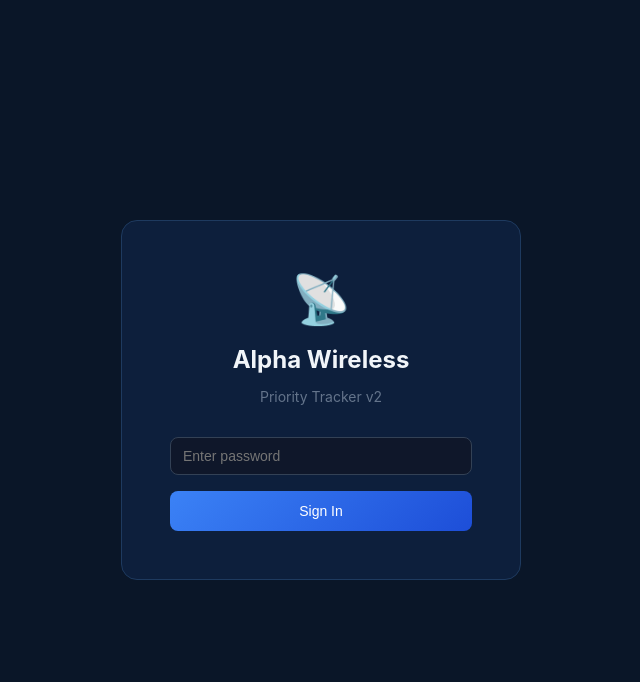
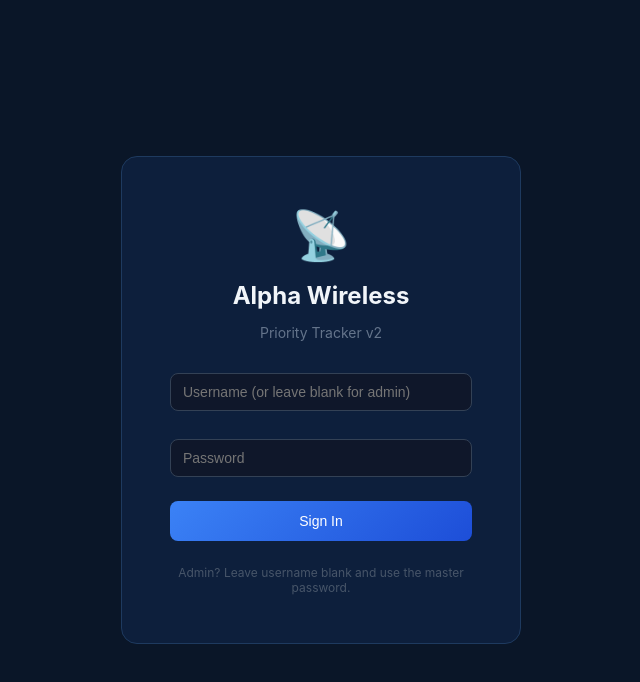
Before and after one commit to mjmc85/alpha-wireless-tracker-v2, a Next.js app: page / in a window 1280 px wide. Shown: the top 682 px of the page, without its empty margins (319-959 px from the left). Built offline with nearby package versions, Linux system fonts and the light colour scheme; no server answers.

Commit message:
Update index.js

```diff
--- a/pages/index.js
+++ b/pages/index.js
@@ -1,19 +1,62 @@
 import { useState } from "react"
 import { useRouter } from "next/router"
+import { supabase } from "../lib/supabase"
 
 export default function Login() {
+  const [username, setUsername] = useState("")
   const [password, setPassword] = useState("")
   const [error, setError] = useState("")
+  const [loading, setLoading] = useState(false)
   const router = useRouter()
 
-  const handleLogin = (e) => {
+  const handleLogin = async (e) => {
     e.preventDefault()
-    if (password === "alpha2026") {
+    setError("")
+    setLoading(true)
+
+    const trimmedUser = username.trim().toLowerCase()
+    const trimmedPass = password.trim()
+
+    // --- Admin login (backwards compatible) ---
+    // Works if username is "admin" or blank, and password is the master password
+    if ((trimmedUser === "admin" || trimmedUser === "") && trimmedPass === "alpha2026") {
       localStorage.setItem("aw_auth", "true")
+      localStorage.setItem("aw_user_id", "admin")
+      localStorage.setItem("aw_user_name", "Admin")
       router.push("/dashboard")
-    } else {
+      return
+    }
+
+    // --- Per-user login ---
+    if (!trimmedUser) {
+      setError("Please enter your username.")
+      setLoading(false)
+      return
+    }
+
+    const { data, error: queryError } = await supabase
+      .from("users")
+      .select("id, full_name, username, password")
+      .eq("username", trimmedUser)
+      .single()
+
+    if (queryError || !data) {
+      setError("Username not found. Check with your team admin.")
+      setLoading(false)
+      return
+    }
+
+    if (data.password !== trimmedPass) {
       setError("Incorrect password. Please try again.")
+      setLoading(false)
+      return
     }
+
+    // --- Success: store auth + user info ---
+    localStorage.setItem("aw_auth", "true")
+    localStorage.setItem("aw_user_id", data.id)
+    localStorage.setItem("aw_user_name", data.full_name)
+    router.push("/dashboard")
   }
 
   return (
@@ -24,11 +67,30 @@ export default function Login() {
         <p style={{ color:"#64748b", fontSize:"14px", marginBottom:"32px" }}>Priority Tracker v2</p>
         <form onSubmit={handleLogin}>
           <div className="form-group">
-            <input type="password" placeholder="Enter password" value={password} onChange={e => setPassword(e.target.value)} />
+            <input
+              type="text"
+              placeholder="Username (or leave blank for admin)"
+              value={username}
+              onChange={e => setUsername(e.target.value)}
+              style={{ marginBottom: 12 }}
+            />
+          </div>
+          <div className="form-group">
+            <input
+              type="password"
+              placeholder="Password"
+              value={password}
+              onChange={e => setPassword(e.target.value)}
+            />
           </div>
           {error && <div className="alert alert-error">{error}</div>}
-          <button type="submit" className="btn btn-primary" style={{ width:"100%", justifyContent:"center", padding:"12px" }}>Sign In</button>
+          <button type="submit" className="btn btn-primary" style={{ width:"100%", justifyContent:"center", padding:"12px", marginTop: 8 }} disabled={loading}>
+            {loading ? "Signing in..." : "Sign In"}
+          </button>
         </form>
+        <div style={{ marginTop: 24, fontSize: 12, color: "#475569" }}>
+          Admin? Leave username blank and use the master password.
+        </div>
       </div>
     </div>
   )
```
